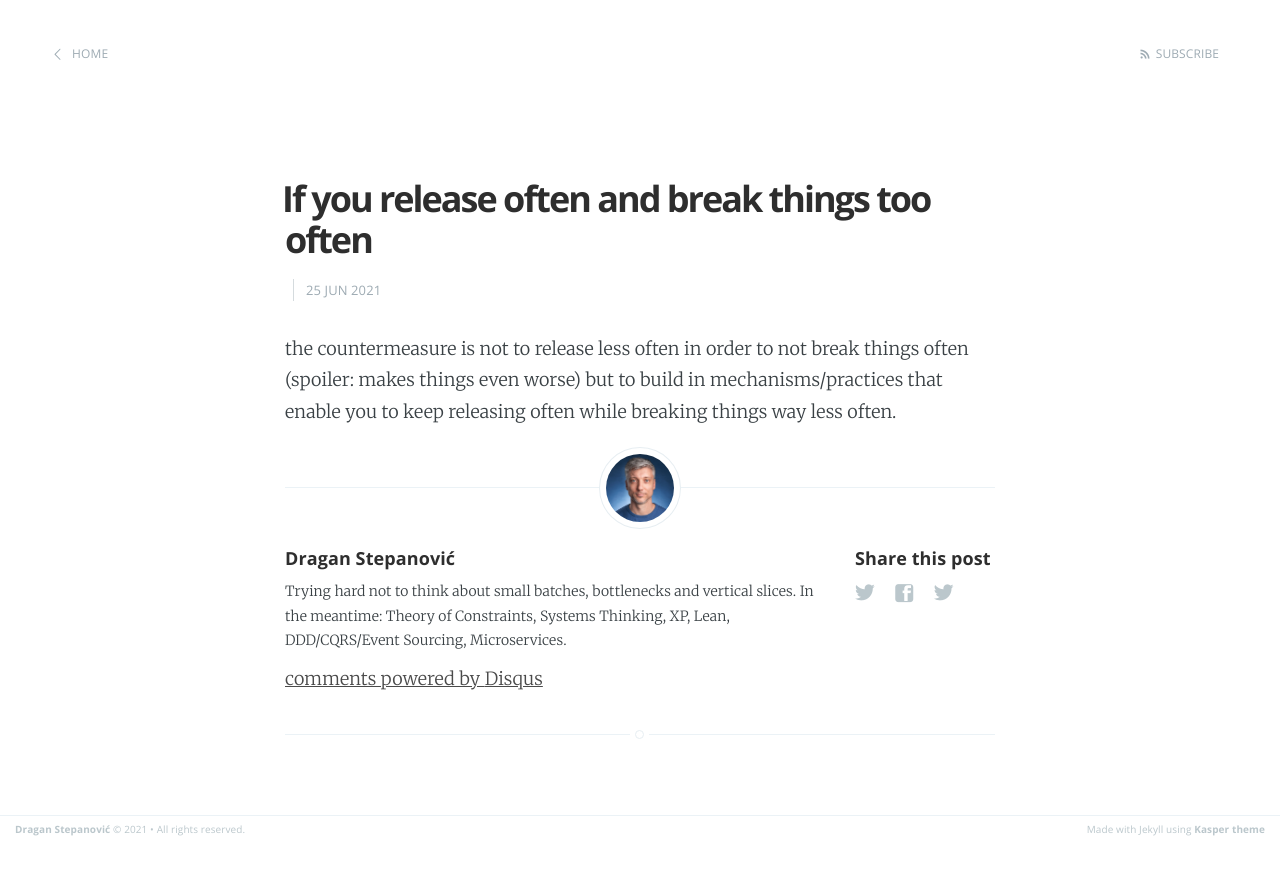
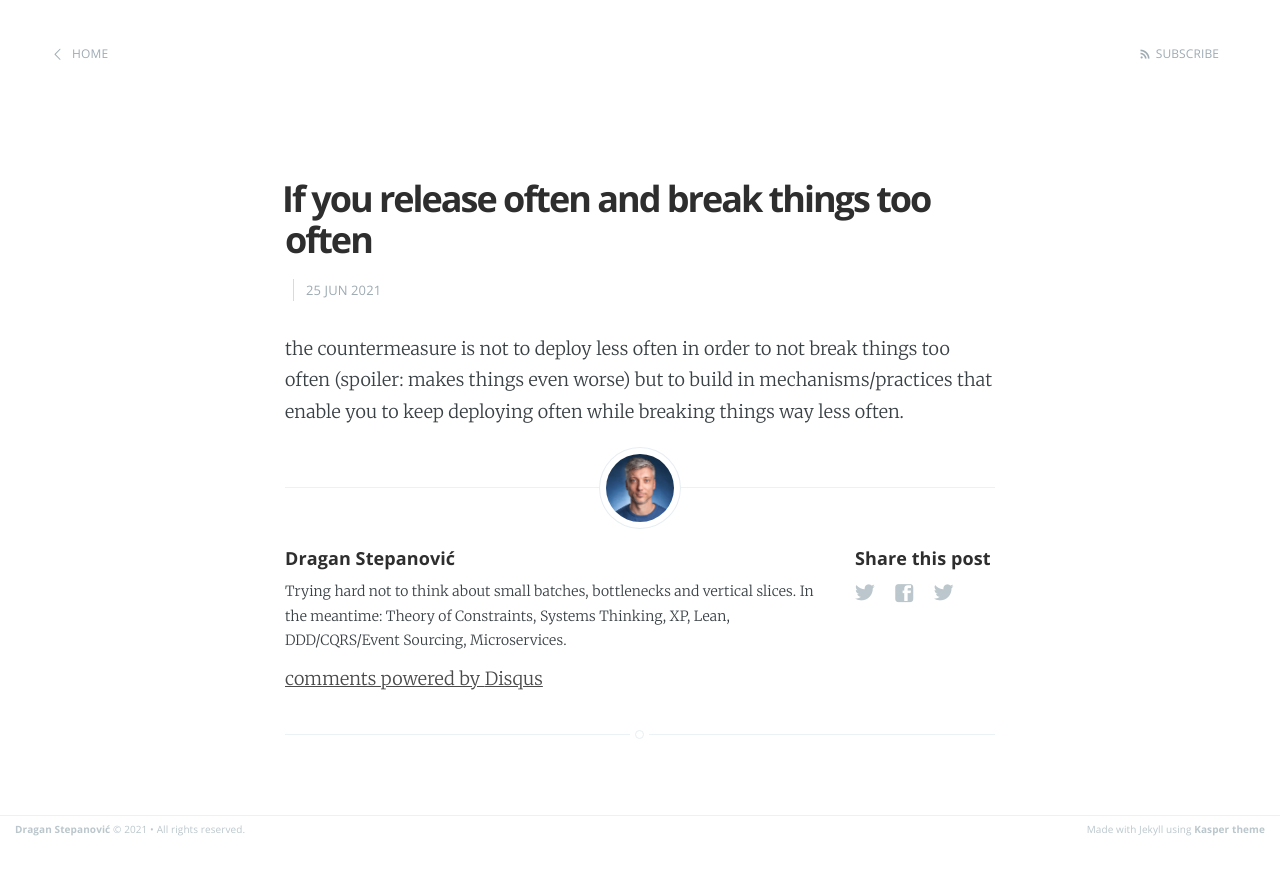
Before and after one commit to dragan-stepanovic/dragan-stepanovic.github.io, a Jekyll site: the page built from _posts/2021-06-25-if-you-break-things-too-often.md, in a window 1280 px wide. Shown: the top 875 px of the page. Built offline with Jekyll 4.4.1, drawn with Linux system fonts in a browser that asks for light colours; our own code applies the rules of GitHub Pages for plain Markdown files; comment, search, counter and statistics services are not loaded.

Commit message:
Update 2021-06-25-if-you-break-things-too-often.md

```diff
--- a/_posts/2021-06-25-if-you-break-things-too-often.md
+++ b/_posts/2021-06-25-if-you-break-things-too-often.md
@@ -2,4 +2,4 @@
 title: If you release often and break things too often
 ---
 
-the countermeasure is not to release less often in order to not break things often (spoiler: makes things even worse) but to build in mechanisms/practices that enable you to keep releasing often while breaking things way less often.
+the countermeasure is not to deploy less often in order to not break things too often (spoiler: makes things even worse) but to build in mechanisms/practices that enable you to keep deploying often while breaking things way less often.
```
